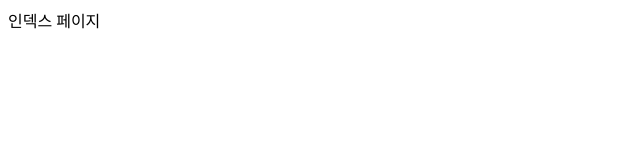
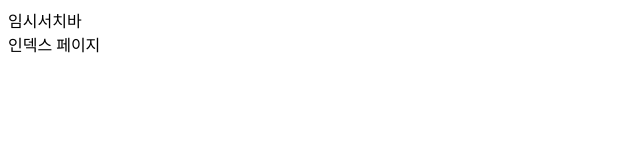
Before and after one commit to xoxoinny0/study-onebite-next, a Next.js app in the folder section03/: page / in a window 1280 px wide. Shown: the top 160 px of the page, without its empty margins (0-640 px from the left). Built offline with nearby package versions, Linux system fonts and the light colour scheme.

Commit message:
3.3) 레이아웃 설정

```diff
--- /dev/null
+++ b/section03/src/app/(with-serachbar)/layout.tsx
@@ -0,0 +1,10 @@
+import { ReactNode } from "react";
+
+export default function Layout({ children }: { children: ReactNode }) {
+  return (
+    <div>
+      <div>임시서치바</div>
+      {children}
+    </div>
+  );
+}
```
Also changed, not shown: section03/src/app/(with-serachbar)/page.module.css (added), section03/src/app/(with-serachbar)/page.tsx (renamed from section03/src/app/page.tsx), section03/src/app/(with-serachbar)/search/page.tsx (renamed from section03/src/app/search/page.tsx).
